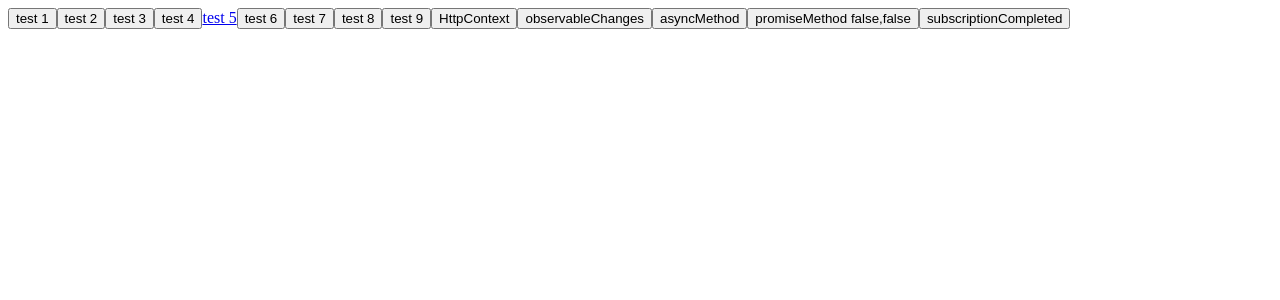
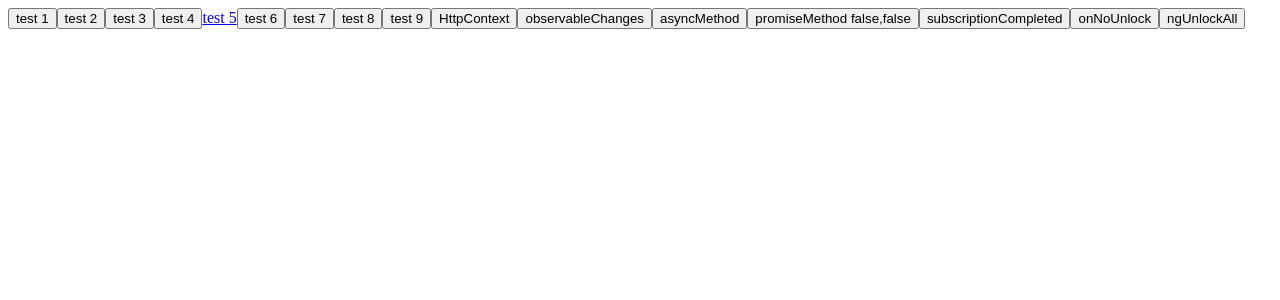
Before and after one commit to nigrosimone/ng-lock, an Angular app: page / in a window 1280 px wide. Shown: the top 300 px of the page. Built offline with nearby package versions, Linux system fonts and the light colour scheme.

Commit message:
fix: ngUnlockAll

```diff
--- a/projects/ng-lock-demo/src/app/app.component.html
+++ b/projects/ng-lock-demo/src/app/app.component.html
@@ -14,3 +14,5 @@
     {{(promiseMethod$ | async)}},{{ sigPromiseMethod() }}
 </button>
 <button (click)="subscriptionCompleted($event)">subscriptionCompleted </button>
+<button (click)="onNoUnlock($event)">onNoUnlock</button>
+<button (click)="onNgUnlockAll()">ngUnlockAll</button>
--- a/projects/ng-lock-demo/src/app/app.component.ts
+++ b/projects/ng-lock-demo/src/app/app.component.ts
@@ -1,7 +1,7 @@
 /* eslint-disable @typescript-eslint/no-explicit-any */
 import { HttpClient } from '@angular/common/http';
 import { Component, Signal, ViewChild } from '@angular/core';
-import { ngLock, ngLockElementByComponentProperty, ngLockElementByQuerySelector, ngUnlock, withNgLockContext, ngLockChanges, ngLockSignal, ngLockObservable } from 'projects/ng-lock/src/public-api';
+import { ngLock, ngLockElementByComponentProperty, ngLockElementByQuerySelector, ngUnlock, withNgLockContext, ngLockChanges, ngLockSignal, ngLockObservable, ngUnlockAll } from 'projects/ng-lock/src/public-api';
 import { delay, Observable } from 'rxjs';
 
 const sleep = (time: number) => new Promise(resolve => setTimeout(resolve, time));
@@ -160,4 +160,14 @@ export class AppComponent {
       .pipe(delay(1000))
       .subscribe(response => console.log(this.subscriptionCompleted.name, response))
   }
+
+  @ngLock({ debug: true })
+  // eslint-disable-next-line @typescript-eslint/no-unused-vars
+  onNoUnlock(e: MouseEvent){
+
+  }
+
+  onNgUnlockAll(){
+    ngUnlockAll(this)
+  }
 }
--- a/projects/ng-lock/src/lib/ng-lock.decorator.ts
+++ b/projects/ng-lock/src/lib/ng-lock.decorator.ts
@@ -299,10 +299,10 @@ export function ngUnlock(fn: Function, reason?: string): void {
  * @return void
  */
 export function ngUnlockAll(self: any): void {
-    Object.getOwnPropertyNames(self).forEach(key => {
+    Object.getOwnPropertyNames(Object.getPrototypeOf(self)).forEach(key => {
         const prop = self[key];
-        if (typeof prop === 'function' && typeof prop[NG_UNLOCK_CALLBACK] === 'function') {
-            prop[NG_UNLOCK_CALLBACK]('ngUnlockAll');
+        if (typeof prop === 'function' && typeof prop['ngLock'] === 'object' && typeof prop['ngLock'][NG_UNLOCK_CALLBACK] === 'function') {
+            prop['ngLock'][NG_UNLOCK_CALLBACK]('ngUnlockAll');
         }
     });
 }
```
Also changed, not shown: 1 other file (tests, documents, lock files or other folders).
